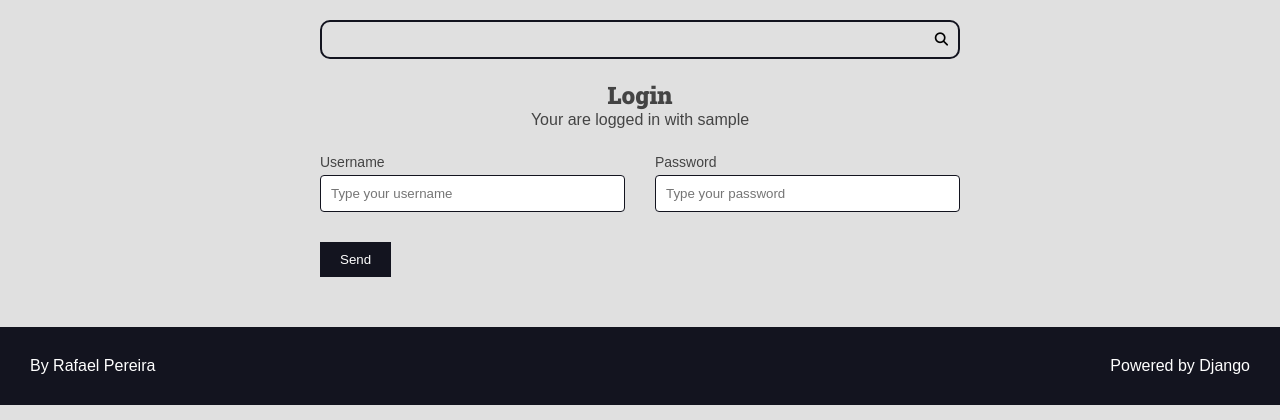
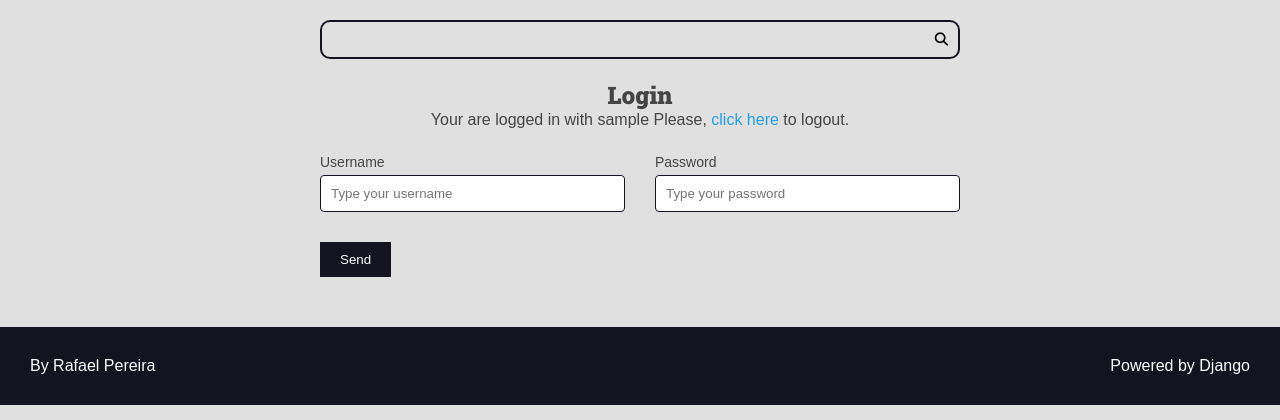
Before and after one commit to Rafaelp122/curso_projeto_django1, a Django app: template authors/templates/authors/pages/login.html in a window 1280 px wide. Shown: the part 93-513 px from the top of the page. Run offline with Django 5.2, Linux system fonts and the light colour scheme; the template is opened without the code that fills it: values that come from a table or form of the project are taken from there, others are empty; the visitor is signed in with stand-in values (Sample User, id 1).

Commit message:
feat(logout): implement logout functionality with inline form and styles

```diff
--- a/authors/templates/authors/pages/login.html
+++ b/authors/templates/authors/pages/login.html
@@ -6,10 +6,16 @@
     <div class="main-content center container">
         <h2>Login</h2>
         {% if request.user.is_authenticated %}
-            <p>
+            <div>
                 Your are logged in with
                 {{ request.user.username }}
-            </p>
+                Please,
+                <form class="inline-form" action="{% url 'authors:logout' %}" method="POST">
+                    {% csrf_token %}
+                    <input type="hidden" name="username" value="{{ request.user.username }}">
+                    <button class="plaintext-button" type="submit">click here</button>
+                </form> to logout.
+            </div>
         {% endif %}
     </div>
 
--- a/authors/urls.py
+++ b/authors/urls.py
@@ -9,4 +9,5 @@ urlpatterns = [
     path("register/create/", views.register_create, name="register_create"),
     path("login/", views.login_view, name="login"),
     path("login/create/", views.login_create, name="login_create"),
+    path("logout/", views.logout_view, name="logout"),
 ]
--- a/base_static/global/css/styles.css
+++ b/base_static/global/css/styles.css
@@ -355,6 +355,19 @@ h6 {
   color: var(--color-white);
 }
 
+.inline-form {
+  display: inline;
+}
+
+.plaintext-button {
+  display: inline;
+  border:none;
+  background: none;
+  cursor: pointer;
+  color: var(--color-primary);
+  font-size: 1.6rem;
+}
+
 /* Messages */
 .messages-container {
   display: flex;
```
Also changed, not shown: authors/views.py (+15 -1 lines).
